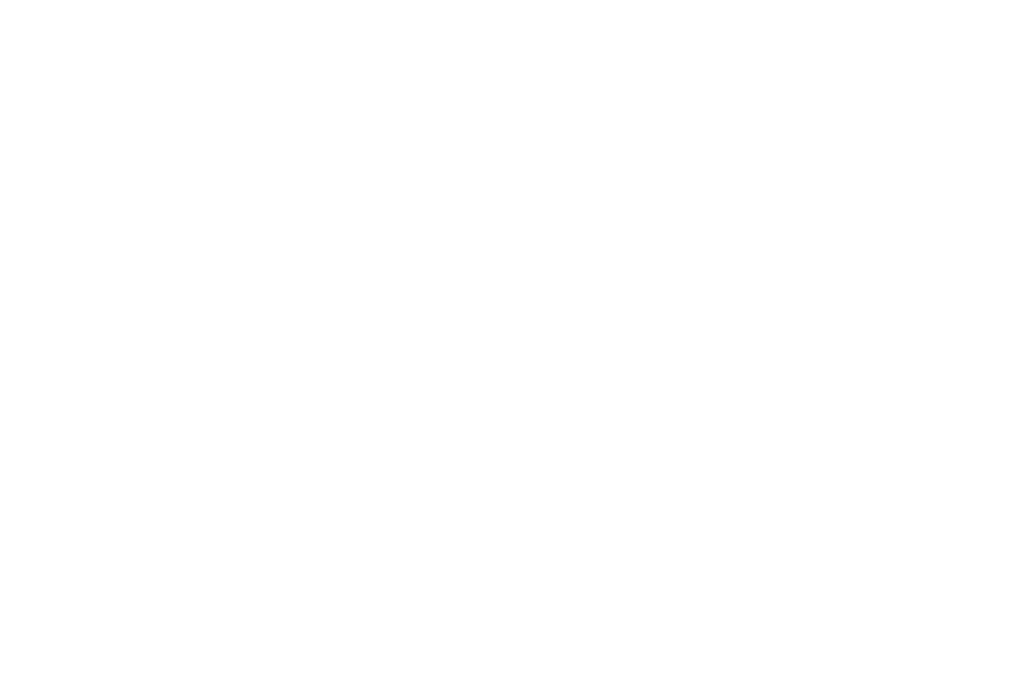
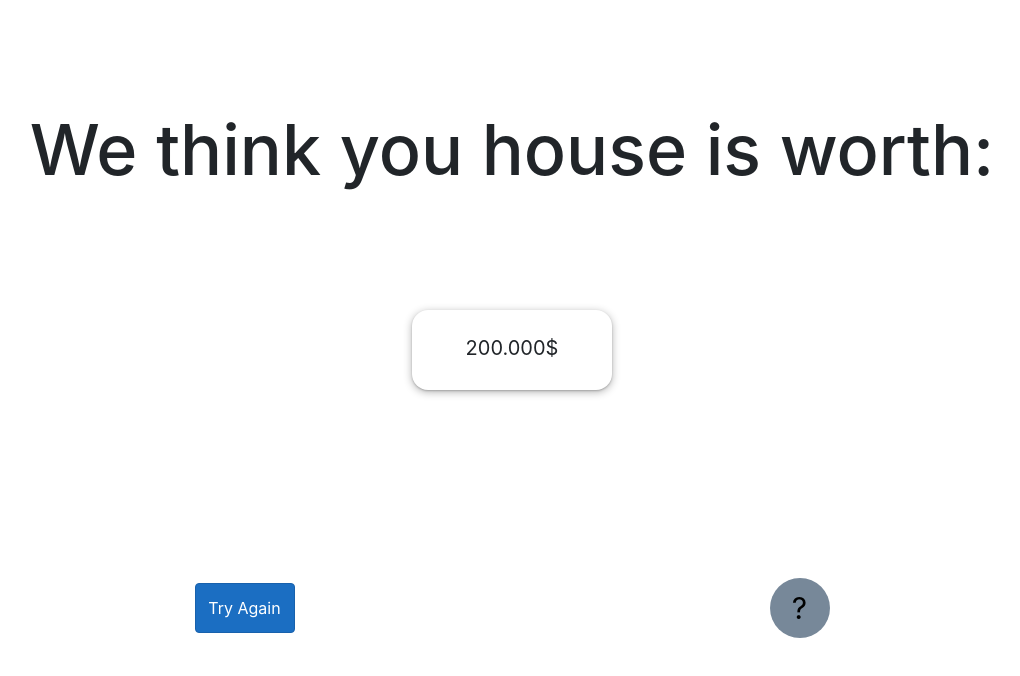
Before and after one commit to Fecheta/.NET-Proiect, an Angular app in the folder PricePrediction/ClientApp/: page /result in a window 1280 px wide. Before the commit this address led to /. Shown: the top 676 px of the page, without its empty margins (128-1148 px from the left). Built offline with nearby package versions, Linux system fonts and the light colour scheme.

Commit message:
add result page

```diff
--- a/PricePrediction/ClientApp/src/app/app.module.ts
+++ b/PricePrediction/ClientApp/src/app/app.module.ts
@@ -14,6 +14,7 @@ import { WaitingPageComponent } from './waitingPage/waitingPage.component';
 import { FirstPageComponent } from './first-page/first-page.component';
 import { FormsComponent } from './first-page/forms/forms.component';
 import { HeaderComponent } from './first-page/header/header.component';
+import { ResultComponent } from './result/result.component';
 
 @NgModule({
   declarations: [
@@ -26,7 +27,8 @@ import { HeaderComponent } from './first-page/header/header.component';
     WaitingPageComponent,
     FirstPageComponent,
     FormsComponent,
-    HeaderComponent
+    HeaderComponent,
+    ResultComponent
 
   ],
   imports: [
@@ -40,6 +42,7 @@ import { HeaderComponent } from './first-page/header/header.component';
       { path: 'addHouse', component: AddHouseComponent },
       { path: 'waitingPage', component: WaitingPageComponent },
       { path: 'firstPage', component: FirstPageComponent },
+      { path: 'result', component: ResultComponent },
     ])
   ],
   providers: [],
--- /dev/null
+++ b/PricePrediction/ClientApp/src/app/result/result.component.css
@@ -0,0 +1,68 @@
+.title {
+  font-size: 70px;
+  display: flex;
+  justify-content: center;
+  align-items: center;
+  height: 100px;
+  margin-top: 100px;
+}
+
+.container
+{
+  display: flex;
+  justify-content: center;
+  align-items: center;
+  max-width: 300px;
+  height: 300px;
+}
+
+.price {
+  text-align: center;
+  width: 200px;
+  height: 80px;
+  background-color: #fff;
+  padding: 1.125em 1.5em;
+  font-size: 1.25em;
+  border-radius: 1rem;
+  box-shadow: 0 0.125rem 0.5rem rgba(0, 0, 0, .3), 0 0.0625rem 0.125rem rgba(0, 0, 0, .2);
+}
+
+.btn-primary
+{
+  height: 50px;
+  width: 100px;
+}
+
+.btn-primary:hover
+{
+  background: dodgerblue;
+}
+
+.btn-info
+{
+  text-align: center;
+  width: 60px;
+  height: 60px;
+  height: 60px;
+  font-size: 30px;
+  color: black;
+  border-radius: 50%;
+  background: lightslategrey;
+  border: lightslategrey;
+}
+
+.btn-info:hover
+{
+  background: white;
+  border: 2px solid lightslategray;
+}
+
+
+.buttons
+{
+  display: flex;
+  align-items: center;
+  height: 200px;
+  display: flex;
+  justify-content: space-around;
+}
--- /dev/null
+++ b/PricePrediction/ClientApp/src/app/result/result.component.html
@@ -0,0 +1,10 @@
+<h1 class="title">We think you house is worth: </h1>
+
+<div class="container">
+<p class="price">200.000$</p>
+</div>
+
+<div class="buttons">
+<button class="btn btn-primary">Try Again</button>
+<button class="btn btn-info">?</button>
+</div>
--- /dev/null
+++ b/PricePrediction/ClientApp/src/app/result/result.component.ts
@@ -0,0 +1,16 @@
+import { Component, OnInit } from '@angular/core';
+import { Router } from '@angular/router';
+
+@Component({
+  selector: 'app-result',
+  templateUrl: './result.component.html',
+  styleUrls: ['./result.component.css']
+})
+export class ResultComponent implements OnInit {
+
+  constructor(private router: Router) { }
+
+  ngOnInit() {
+  }
+
+}
```
Also changed, not shown: 1 other file (tests, documents, lock files or other folders).
